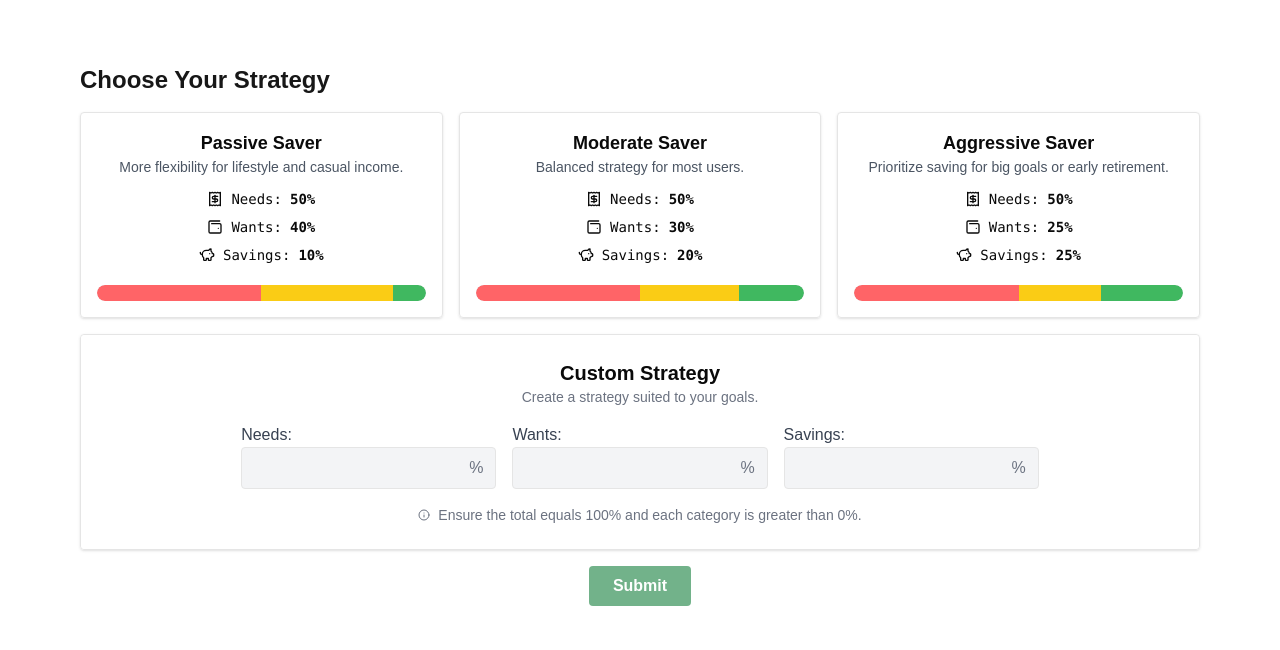
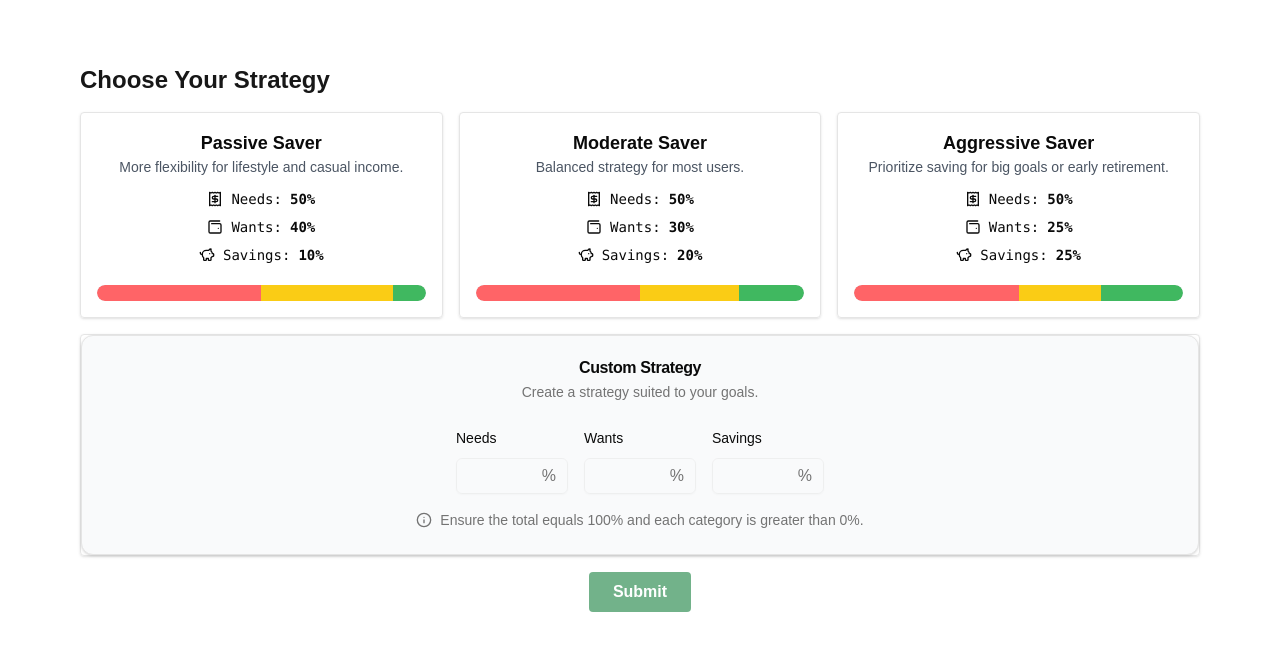
Before and after one commit to nalydh/Studult-Finance, a Next.js app in the folder frontend/: page /welcome in a window 1280 px wide. Shown: the top 650 px of the page. Built offline with nearby package versions, Linux system fonts and the light colour scheme.

Commit message:
Refactor old existing components with shadcn library for reusability

```diff
--- a/frontend/app/dashboard/components/BudgetForm.tsx
+++ b/frontend/app/dashboard/components/BudgetForm.tsx
@@ -4,50 +4,46 @@
 */
 
 import React from "react";
-import InputField from "../../../components/InputField";
-import { InputFieldProps } from "../../../components/InputField";
+import { Input } from "@/components/ui/input";
+import { Card, CardHeader, CardTitle, CardContent } from "@/components/ui/card";
+import { PiggyBankIcon, ReceiptIcon, WalletMinimalIcon } from "lucide-react";
 
 function BudgetForm({ income, handleSubmit, handleChange }) {
-  const formFields: InputFieldProps[] = [
-    {
-      label: "Weekly Income",
-      name: "income",
-      value: income,
-      prefix: "$",
-      handleChange: handleChange,
-    },
-  ];
-
   return (
-    <div className="bg-white rounded p-6 pb-11 shadow border max-w-md mx-auto">
-      <form onSubmit={handleSubmit} className="flex flex-col gap-4">
-        <h2 className="text-xl font-bold mb-4 text-foreground">
-          Weekly Budget Planner
-        </h2>
-        {formFields.map(({ label, name, value, prefix, suffix, handleChange }) => {
-          return (
-            <div key={name}>
-              <InputField
-                label={label}
-                name={name}
-                value={value}
-                prefix={prefix}
-                suffix={suffix}
-                handleChange={handleChange}
+    <form onSubmit={handleSubmit} className="space-y-6">
+      <Card className="w-full max-w-md mx-auto">
+        <CardHeader>
+          <CardTitle className="text-center text-2xl font-bold">
+            Weekly Budget Schedule
+          </CardTitle>
+        </CardHeader>
+        <CardContent>
+          <div>
+            <label className="block text-sm font-semibold mb-2">
+              Weekly Income
+            </label>
+            <Input
+              type="text"
+              inputMode="decimal"
+              value={income}
+              onChange={handleChange}
+              prefix="$"
+              placeholder="0.00"
+              pattern="[0-9]*\.?[0-9]*"
+              className="focus-visible:ring-primary-light"
             />
           </div>
-          );
-        })}
-
+          <div >
           <button
             type="submit"
-          onClick={handleSubmit}
-          className="bg-primary text-white font-semibold py-2 px-4 rounded hover:bg-primary-dark transition"
+            className="w-full bg-primary-dark hover:bg-primary-light text-white py-2 px-4 rounded transition"
           >
             Submit
           </button>
+          </div>
+        </CardContent>
+      </Card>
     </form>
-    </div>
   );
 }
 
--- a/frontend/app/dashboard/components/SplitDisplay.tsx
+++ /dev/null
@@ -1,48 +0,0 @@
-import React from "react";
-import Card from "../../../components/Card";
-import { PiggyBankIcon, ReceiptIcon, WalletMinimalIcon } from "lucide-react";
-import { SplitData } from "../page";
-
-function SplitDisplay({ percentages, amounts }: { percentages: SplitData; amounts: SplitData }) {
-  const cardDetails = [
-    {
-      key: "needs",
-      title: "Needs",
-      icon: <ReceiptIcon />,
-      description: "Essentials like rent and groceries",
-    },
-    {
-      key: "wants",
-      title: "Wants",
-      icon: <WalletMinimalIcon />,
-      description: "Fun and entertainment",
-    },
-    {
-      key: "savings",
-      title: "Savings",
-      icon: <PiggyBankIcon />,
-      description: "What you set aside for later",
-    },
-  ];
-
-  return (
-    <div className="grid grid-cols-1 md:grid-cols-3 gap-4">
-      {cardDetails.map(({ key, title, icon, description }) => {
-        const split = percentages ? `${percentages[key]}%` : "0%";
-
-        return (
-          <Card
-            key={key}
-            title={title}
-            icon={icon}
-            value={amounts[key]}
-            description={description}
-            split={split}
-          />
-        );
-      })}
-    </div>
-  );
-}
-
-export default SplitDisplay;
--- a/frontend/app/dashboard/page.tsx
+++ b/frontend/app/dashboard/page.tsx
@@ -8,7 +8,6 @@
 
 import React, { useState, useEffect, ChangeEvent, FormEvent } from "react";
 import BudgetForm from "./components/BudgetForm";
-import SplitDisplay from "./components/SplitDisplay";
 
 export interface SplitData {
   needs: number;
@@ -104,9 +103,6 @@
               handleChange={handleChange}
             />
           </div>
-          <div className="flex-1 flex flex-col gap-6">
-            <SplitDisplay percentages={splitData} amounts={splitAmounts} />
-          </div>
         </div>
       )}
     </div>
--- a/frontend/app/welcome/components/CustomSplit.tsx
+++ b/frontend/app/welcome/components/CustomSplit.tsx
@@ -4,7 +4,9 @@
 */
 
 import React, { ChangeEvent, useEffect, useRef } from "react";
-import InputField, { InputFieldProps } from "../../../components/InputField";
+import { Input } from "@/components/ui/input";
+import { Label } from "@/components/ui/label";
+import { Card, CardHeader, CardTitle, CardDescription, CardContent } from "@/components/ui/card";
 import { BudgetForm } from "@/app/welcome/page";
 import { InfoIcon } from "lucide-react";
 
@@ -15,37 +17,25 @@
 }
 
 function CustomSplit({ form, handleChange, isDisabled }: CustomSplitProps) {
-  const formFields: Omit<InputFieldProps, "handleChange" | "isDisabled">[] = [
+  const formFields = [
     {
       label: "Needs",
       name: "needsPct",
       value: form.needsPct,
-      suffix: "%",
     },
     {
       label: "Wants",
       name: "wantsPct",
       value: form.wantsPct,
-      suffix: "%",
     },
     {
       label: "Savings",
       name: "savingsPct",
       value: form.savingsPct,
-      suffix: "%",
     },
   ];
 
-  const customSplitRef = useRef<HTMLDivElement>(null);
   const firstInputRef = useRef<HTMLInputElement>(null);
-
-  const total =
-    Number(form.needsPct || 0) +
-    Number(form.wantsPct || 0) +
-    Number(form.savingsPct || 0);
-  const isValid = Math.abs(total - 100) < 0.01 && total > 0;
-  const isOver = total > 100;
-  const remaining = 100 - total;
 
   useEffect(() => {
     if (!isDisabled) {
@@ -54,45 +44,43 @@
   }, [isDisabled]);
 
   return (
-    <div
-      className={`bg-white p-6 w-full rounded cursor-pointer transition-all ${
-        isDisabled ? "bg-gray-50" : ""
-      }`}
-    >
-      <h2 className="text-xl font-bold text-foreground text-center">
-        Custom Strategy
-      </h2>
-      <p className="text-sm text-gray-500 mb-4 text-center">
+    <Card className={`w-full transition-all ${isDisabled ? "bg-gray-50" : ""}`}>
+      <CardHeader>
+        <CardTitle className="text-center">Custom Strategy</CardTitle>
+        <CardDescription className="text-center">
           Create a strategy suited to your goals.
-      </p>
-      <div
-        className="flex flex-row gap-4 items-end flex-wrap justify-center"
-        ref={customSplitRef}
-      >
-        {formFields.map(({ label, name, value, prefix, suffix }, index) => (
-          <div key={name}>
-            <InputField
-              inputRef={index === 0 ? firstInputRef : undefined}
-              label={label}
+        </CardDescription>
+      </CardHeader>
+      <CardContent>
+        <div className="flex flex-row gap-4 items-end flex-wrap justify-center">
+          {formFields.map(({ label, name, value }, index) => (
+            <div key={name} className="space-y-2">
+              <Label htmlFor={name}>{label}</Label>
+              <Input
+                id={name}
+                ref={index === 0 ? firstInputRef : undefined}
+                type="text"
+                inputMode="decimal"
                 name={name}
                 value={value}
-              prefix={prefix}
-              suffix={suffix}
-              handleChange={handleChange}
-              isDisabled={isDisabled}
-              className="focus-within:ring-primary-light"
+                onChange={handleChange}
+                disabled={isDisabled}
                 maxLength={5}
+                suffix="%"
+                className="w-28 focus-visible:ring-primary-light"
+                pattern="[0-9]*\.?[0-9]*"
               />
             </div>
           ))}
-        <div className="flex flex-row items-center gap-2">
-        <InfoIcon className="w-3 h-3 text-gray-500"/>
-        <p className="text-sm text-gray-500 text-center">
+        </div>
+        <div className="flex flex-row items-center gap-2 mt-4 justify-center">
+          <InfoIcon className="w-4 h-4 text-muted-foreground" />
+          <p className="text-sm text-muted-foreground text-center">
             Ensure the total equals 100% and each category is greater than 0%.
           </p>
         </div>
-      </div>
-    </div>
+      </CardContent>
+    </Card>
   );
 }
 
--- a/frontend/app/welcome/page.tsx
+++ b/frontend/app/welcome/page.tsx
@@ -10,6 +10,7 @@
 import SplitSelector from "./components/SplitSelector";
 import { SPLIT_OPTIONS } from "../../components/StrategyPresets";
 import { CUSTOM_SPLIT_ID } from "../../components/StrategyPresets";
+import { useRouter } from "next/navigation";
 
 export interface BudgetForm {
   needsPct: string;
@@ -25,6 +26,7 @@
 }
 
 function BudgetPage() {
+  const router = useRouter();
   const [form, setForm] = useState<BudgetForm>({
     needsPct: "",
     wantsPct: "",
@@ -100,6 +102,10 @@
 
       const data = await response.json();
       console.log("Received split:", data);
+
+      // Redirect to dashboard after successful submission
+      router.push("/dashboard");
+
     } catch (error) {
       console.error("POST ERROR:", error);
     }
--- /dev/null
+++ b/frontend/components/ui/button.tsx
@@ -0,0 +1,57 @@
+import * as React from "react"
+import { Slot } from "@radix-ui/react-slot"
+import { cva, type VariantProps } from "class-variance-authority"
+
+import { cn } from "@/lib/utils"
+
+const buttonVariants = cva(
+  "inline-flex items-center justify-center gap-2 whitespace-nowrap rounded-md text-sm font-medium transition-colors focus-visible:outline-none focus-visible:ring-1 focus-visible:ring-ring disabled:pointer-events-none disabled:opacity-50 [&_svg]:pointer-events-none [&_svg]:size-4 [&_svg]:shrink-0",
+  {
+    variants: {
+      variant: {
+        default:
+          "bg-primary text-primary-foreground shadow hover:bg-primary/90",
+        destructive:
+          "bg-destructive text-destructive-foreground shadow-sm hover:bg-destructive/90",
+        outline:
+          "border border-input bg-background shadow-sm hover:bg-accent hover:text-accent-foreground",
+        secondary:
+          "bg-secondary text-secondary-foreground shadow-sm hover:bg-secondary/80",
+        ghost: "hover:bg-accent hover:text-accent-foreground",
+        link: "text-primary underline-offset-4 hover:underline",
+      },
+      size: {
+        default: "h-9 px-4 py-2",
+        sm: "h-8 rounded-md px-3 text-xs",
+        lg: "h-10 rounded-md px-8",
+        icon: "h-9 w-9",
+      },
+    },
+    defaultVariants: {
+      variant: "default",
+      size: "default",
+    },
+  }
+)
+
+export interface ButtonProps
+  extends React.ButtonHTMLAttributes<HTMLButtonElement>,
+    VariantProps<typeof buttonVariants> {
+  asChild?: boolean
+}
+
+const Button = React.forwardRef<HTMLButtonElement, ButtonProps>(
+  ({ className, variant, size, asChild = false, ...props }, ref) => {
+    const Comp = asChild ? Slot : "button"
+    return (
+      <Comp
+        className={cn(buttonVariants({ variant, size, className }))}
+        ref={ref}
+        {...props}
+      />
+    )
+  }
+)
+Button.displayName = "Button"
+
+export { Button, buttonVariants }
--- /dev/null
+++ b/frontend/components/ui/card.tsx
@@ -0,0 +1,76 @@
+import * as React from "react"
+
+import { cn } from "@/lib/utils"
+
+const Card = React.forwardRef<
+  HTMLDivElement,
+  React.HTMLAttributes<HTMLDivElement>
+>(({ className, ...props }, ref) => (
+  <div
+    ref={ref}
+    className={cn(
+      "rounded-xl border bg-card text-card-foreground shadow",
+      className
+    )}
+    {...props}
+  />
+))
+Card.displayName = "Card"
+
+const CardHeader = React.forwardRef<
+  HTMLDivElement,
+  React.HTMLAttributes<HTMLDivElement>
+>(({ className, ...props }, ref) => (
+  <div
+    ref={ref}
+    className={cn("flex flex-col space-y-1.5 p-6", className)}
+    {...props}
+  />
+))
+CardHeader.displayName = "CardHeader"
+
+const CardTitle = React.forwardRef<
+  HTMLDivElement,
+  React.HTMLAttributes<HTMLDivElement>
+>(({ className, ...props }, ref) => (
+  <div
+    ref={ref}
+    className={cn("font-semibold leading-none tracking-tight", className)}
+    {...props}
+  />
+))
+CardTitle.displayName = "CardTitle"
+
+const CardDescription = React.forwardRef<
+  HTMLDivElement,
+  React.HTMLAttributes<HTMLDivElement>
+>(({ className, ...props }, ref) => (
+  <div
+    ref={ref}
+    className={cn("text-sm text-muted-foreground", className)}
+    {...props}
+  />
+))
+CardDescription.displayName = "CardDescription"
+
+const CardContent = React.forwardRef<
+  HTMLDivElement,
+  React.HTMLAttributes<HTMLDivElement>
+>(({ className, ...props }, ref) => (
+  <div ref={ref} className={cn("p-6 pt-0", className)} {...props} />
+))
+CardContent.displayName = "CardContent"
+
+const CardFooter = React.forwardRef<
+  HTMLDivElement,
+  React.HTMLAttributes<HTMLDivElement>
+>(({ className, ...props }, ref) => (
+  <div
+    ref={ref}
+    className={cn("flex items-center p-6 pt-0", className)}
+    {...props}
+  />
+))
+CardFooter.displayName = "CardFooter"
+
+export { Card, CardHeader, CardFooter, CardTitle, CardDescription, CardContent }
--- /dev/null
+++ b/frontend/components/ui/input.tsx
@@ -0,0 +1,56 @@
+import * as React from "react"
+
+import { cn } from "@/lib/utils"
+
+export interface InputProps extends React.ComponentProps<"input"> {
+  prefix?: string;
+  suffix?: string;
+}
+
+const Input = React.forwardRef<HTMLInputElement, InputProps>(
+  ({ className, type, prefix, suffix, ...props }, ref) => {
+    if (prefix || suffix) {
+      return (
+        <div className="relative flex items-center">
+          {prefix && (
+            <span className="absolute left-3 text-muted-foreground">
+              {prefix}
+            </span>
+          )}
+          <input
+            type={type}
+            className={cn(
+              "flex h-9 w-full rounded-md border border-input bg-transparent py-1 text-base shadow-sm transition-colors file:border-0 file:bg-transparent file:text-sm file:font-medium file:text-foreground placeholder:text-muted-foreground focus-visible:outline-none focus-visible:ring-2 focus-visible:ring-primary disabled:cursor-not-allowed disabled:opacity-50 md:text-sm",
+              prefix && "pl-7",
+              suffix && "pr-7",
+              !prefix && !suffix && "px-3",
+              className
+            )}
+            ref={ref}
+            {...props}
+          />
+          {suffix && (
+            <span className="absolute right-3 text-muted-foreground">
+              {suffix}
+            </span>
+          )}
+        </div>
+      )
+    }
+
+    return (
+      <input
+        type={type}
+        className={cn(
+          "flex h-9 w-full rounded-md border border-input bg-transparent px-3 py-1 text-base shadow-sm transition-colors file:border-0 file:bg-transparent file:text-sm file:font-medium file:text-foreground placeholder:text-muted-foreground focus-visible:outline-none focus-visible:ring-2 focus-visible:ring-primary disabled:cursor-not-allowed disabled:opacity-50 md:text-sm",
+          className
+        )}
+        ref={ref}
+        {...props}
+      />
+    )
+  }
+)
+Input.displayName = "Input"
+
+export { Input }
--- /dev/null
+++ b/frontend/components/ui/label.tsx
@@ -0,0 +1,26 @@
+"use client"
+
+import * as React from "react"
+import * as LabelPrimitive from "@radix-ui/react-label"
+import { cva, type VariantProps } from "class-variance-authority"
+
+import { cn } from "@/lib/utils"
+
+const labelVariants = cva(
+  "text-sm font-medium leading-none peer-disabled:cursor-not-allowed peer-disabled:opacity-70"
+)
+
+const Label = React.forwardRef<
+  React.ElementRef<typeof LabelPrimitive.Root>,
+  React.ComponentPropsWithoutRef<typeof LabelPrimitive.Root> &
+    VariantProps<typeof labelVariants>
+>(({ className, ...props }, ref) => (
+  <LabelPrimitive.Root
+    ref={ref}
+    className={cn(labelVariants(), className)}
+    {...props}
+  />
+))
+Label.displayName = LabelPrimitive.Root.displayName
+
+export { Label }
--- a/frontend/package.json
+++ b/frontend/package.json
@@ -9,6 +9,8 @@
     "lint": "next lint"
   },
   "dependencies": {
+    "@radix-ui/react-label": "^2.1.8",
+    "@radix-ui/react-slot": "^1.2.4",
     "chart.js": "^4.5.0",
     "class-variance-authority": "^0.7.1",
     "clsx": "^2.1.1",
```
Lines whose indentation alone changed are shown as unchanged.
